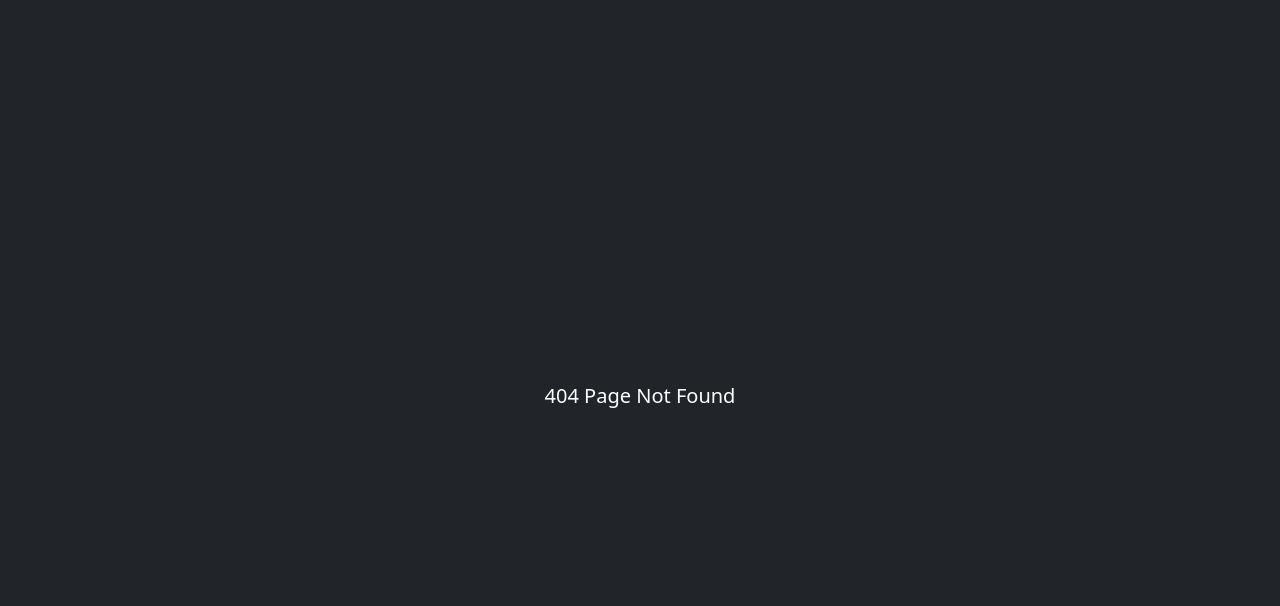
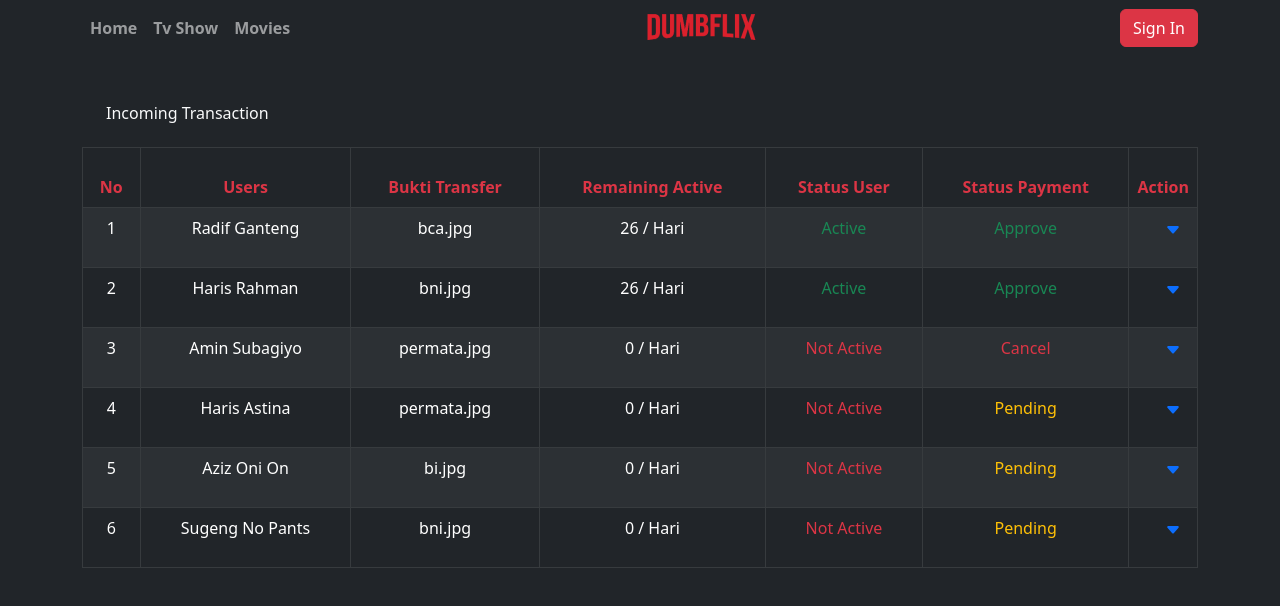
Before and after one commit to ramyabyyu/dumbflix, a React (Create React App) app in the folder frontend/: page /payment in a window 1280 px wide. Before the commit this address had no page. Shown: the top 606 px of the page. Built offline with nearby package versions, Linux system fonts and the light colour scheme.

Commit message:
Payment page

```diff
--- a/frontend/src/App.js
+++ b/frontend/src/App.js
@@ -6,6 +6,7 @@ import Movies from "./pages/Movie";
 import Series from "./pages/TvSeries";
 import Profile from "./pages/Profile";
 import Detail from "./pages/Detail";
+import Payment from "./pages/Payment";
 
 function App() {
   return (
@@ -27,6 +28,9 @@ function App() {
         {/* Detail Page */}
         <Route path="/detail" element={<Detail />} />
 
+        {/* Payment Page */}
+        <Route path="/payment" element={<Payment />} />
+
         {/* Not Found Page */}
         <Route path="*" element={<NotFound />} />
       </Routes>
--- /dev/null
+++ b/frontend/src/pages/Payment.jsx
@@ -0,0 +1,117 @@
+import { Col, Container, Row, Table } from "react-bootstrap";
+import { BsFillCaretDownFill } from "react-icons/bs";
+
+function Payment() {
+  return (
+    <>
+      <Container className="mt-5">
+        <Row>
+          <Col md={12}>
+            <h6 className="text-light mb-4 mx-4">Incoming Transaction</h6>
+            <Table striped bordered hover variant="dark">
+              <thead style={{ height: "60px" }}>
+                <tr className="text-danger text-center align-items-center">
+                  <th>No</th>
+                  <th>Users</th>
+                  <th>Bukti Transfer</th>
+                  <th>Remaining Active</th>
+                  <th>Status User</th>
+                  <th>Status Payment</th>
+                  <th style={{ width: "60px" }}>Action</th>
+                </tr>
+              </thead>
+              <tbody>
+                <tr style={{ height: "60px" }} className="text-center">
+                  <td>1</td>
+                  <td>Radif Ganteng</td>
+                  <td>bca.jpg</td>
+                  <td>26 / Hari</td>
+                  <td className="text-success">Active</td>
+                  <td className="text-success">Approve</td>
+                  <td>
+                    <BsFillCaretDownFill
+                      style={{ marginLeft: "20px" }}
+                      className="text-primary"
+                    />
+                  </td>
+                </tr>
+                <tr style={{ height: "60px" }} className="text-center">
+                  <td>2</td>
+                  <td>Haris Rahman</td>
+                  <td>bni.jpg</td>
+                  <td>26 / Hari</td>
+                  <td className="text-success">Active</td>
+                  <td className="text-success">Approve</td>
+                  <td>
+                    <BsFillCaretDownFill
+                      style={{ marginLeft: "20px" }}
+                      className="text-primary"
+                    />
+                  </td>
+                </tr>
+                <tr style={{ height: "60px" }} className="text-center">
+                  <td>3</td>
+                  <td>Amin Subagiyo</td>
+                  <td>permata.jpg</td>
+                  <td>0 / Hari</td>
+                  <td className="text-danger">Not Active</td>
+                  <td className="text-danger">Cancel</td>
+                  <td>
+                    <BsFillCaretDownFill
+                      style={{ marginLeft: "20px" }}
+                      className="text-primary"
+                    />
+                  </td>
+                </tr>
+                <tr style={{ height: "60px" }} className="text-center">
+                  <td>4</td>
+                  <td>Haris Astina</td>
+                  <td>permata.jpg</td>
+                  <td>0 / Hari</td>
+                  <td className="text-danger">Not Active</td>
+                  <td className="text-warning">Pending</td>
+                  <td>
+                    <BsFillCaretDownFill
+                      style={{ marginLeft: "20px" }}
+                      className="text-primary"
+                    />
+                  </td>
+                </tr>
+                <tr style={{ height: "60px" }} className="text-center">
+                  <td>5</td>
+                  <td>Aziz Oni On</td>
+                  <td>bi.jpg</td>
+                  <td>0 / Hari</td>
+                  <td className="text-danger">Not Active</td>
+                  <td className="text-warning">Pending </td>
+                  <td>
+                    <BsFillCaretDownFill
+                      style={{ marginLeft: "20px" }}
+                      className="text-primary"
+                    />
+                  </td>
+                </tr>
+                <tr style={{ height: "60px" }} className="text-center">
+                  <td>6</td>
+                  <td>Sugeng No Pants</td>
+                  <td>bni.jpg</td>
+                  <td>0 / Hari</td>
+                  <td className="text-danger">Not Active</td>
+                  <td className="text-warning">Pending</td>
+                  <td>
+                    <BsFillCaretDownFill
+                      style={{ marginLeft: "20px" }}
+                      className="text-primary"
+                    />
+                  </td>
+                </tr>
+              </tbody>
+            </Table>
+          </Col>
+        </Row>
+      </Container>
+    </>
+  );
+}
+
+export default Payment;
```
